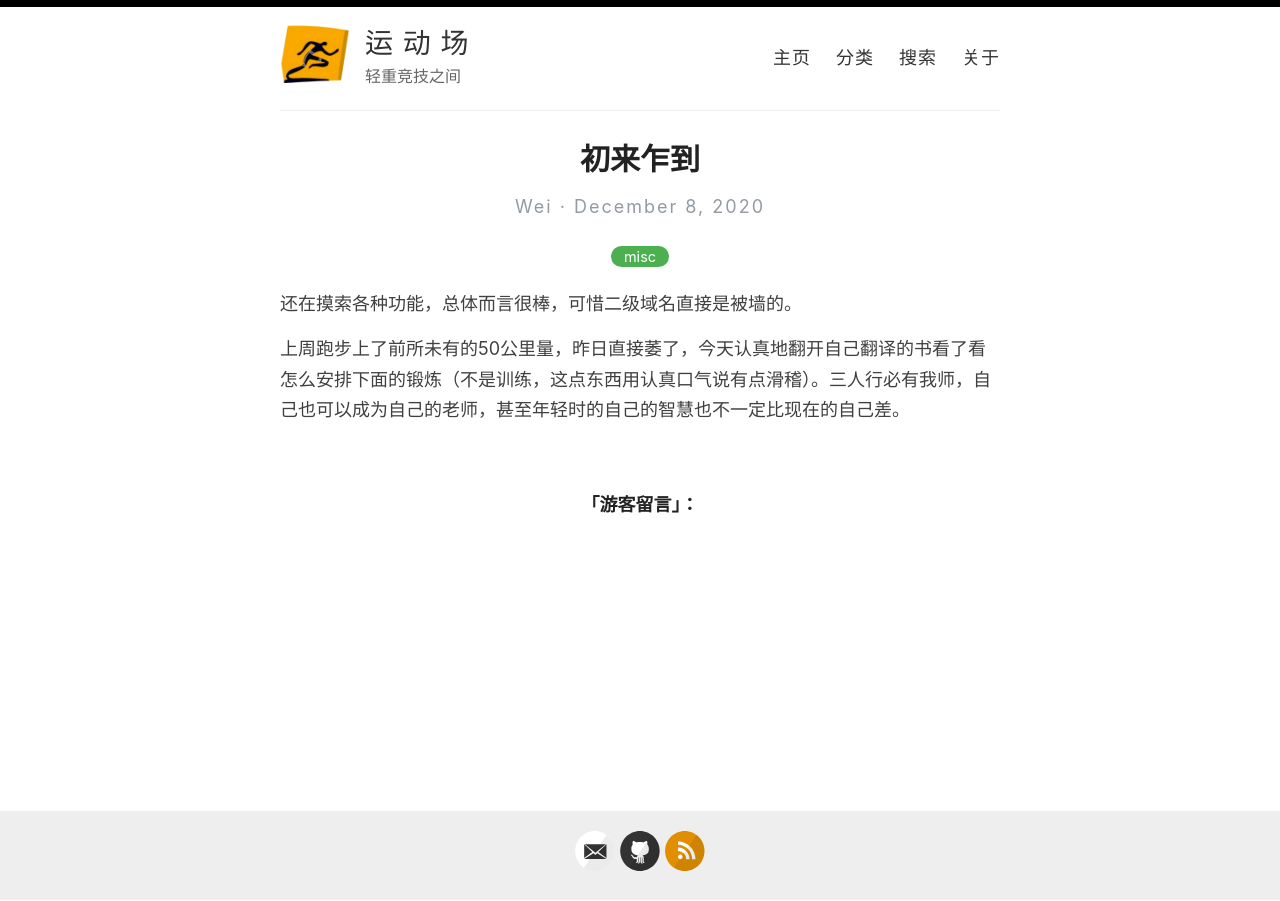
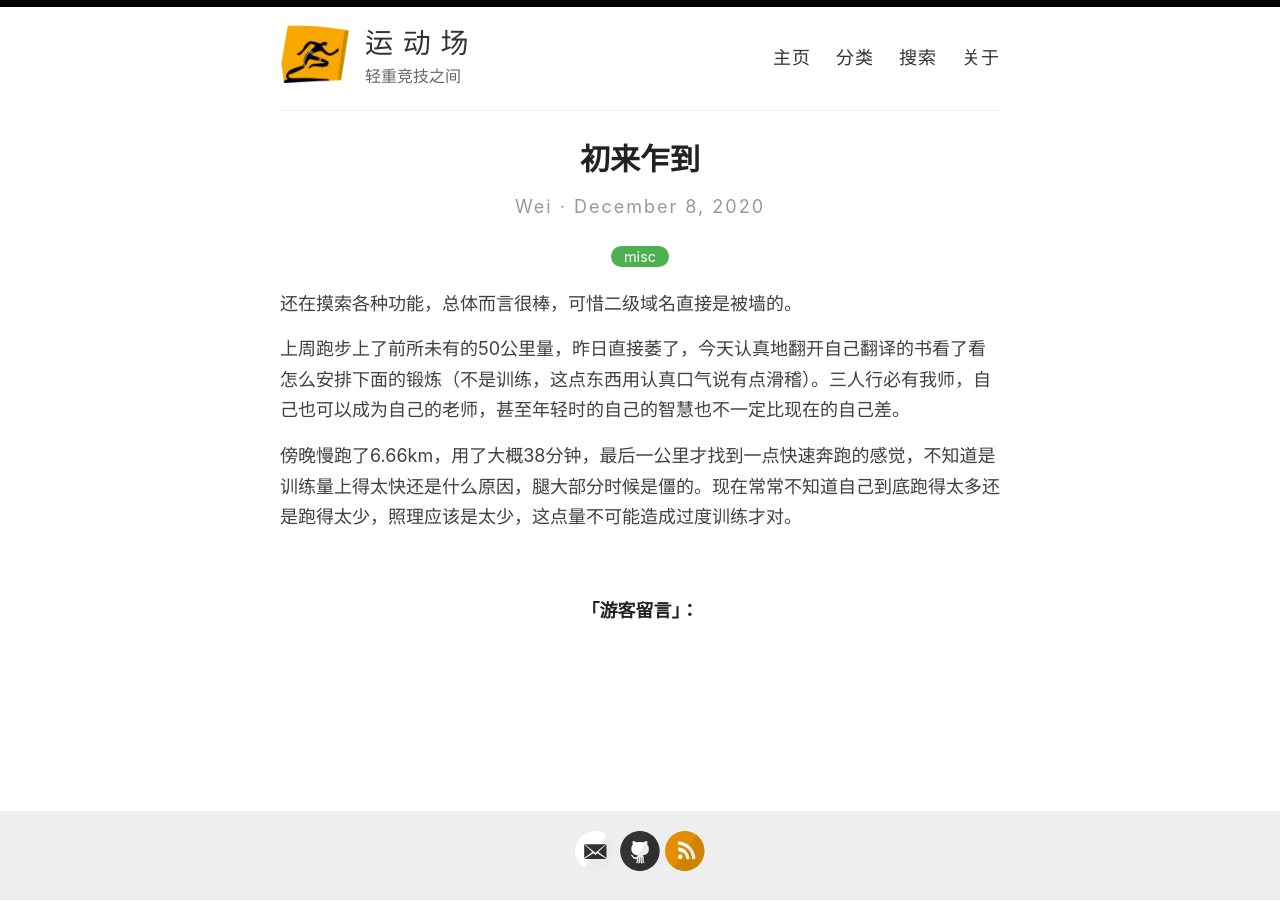
Before and after one commit to athletik/athletik.github.io, a Jekyll site: the page built from _posts/2020-12-8-初来乍到.md, in a window 1280 px wide. Built offline with Jekyll 4.4.1, drawn with Linux system fonts in a browser that asks for light colours; comment, search, counter and statistics services are not loaded.

Commit message:
Update 2020-12-8-初来乍到.md

```diff
--- a/_posts/2020-12-8-初来乍到.md
+++ b/_posts/2020-12-8-初来乍到.md
@@ -7,3 +7,5 @@ title: 初来乍到
 还在摸索各种功能，总体而言很棒，可惜二级域名直接是被墙的。
 
 上周跑步上了前所未有的50公里量，昨日直接萎了，今天认真地翻开自己翻译的书看了看怎么安排下面的锻炼（不是训练，这点东西用认真口气说有点滑稽）。三人行必有我师，自己也可以成为自己的老师，甚至年轻时的自己的智慧也不一定比现在的自己差。
+
+傍晚慢跑了6.66km，用了大概38分钟，最后一公里才找到一点快速奔跑的感觉，不知道是训练量上得太快还是什么原因，腿大部分时候是僵的。现在常常不知道自己到底跑得太多还是跑得太少，照理应该是太少，这点量不可能造成过度训练才对。
```
